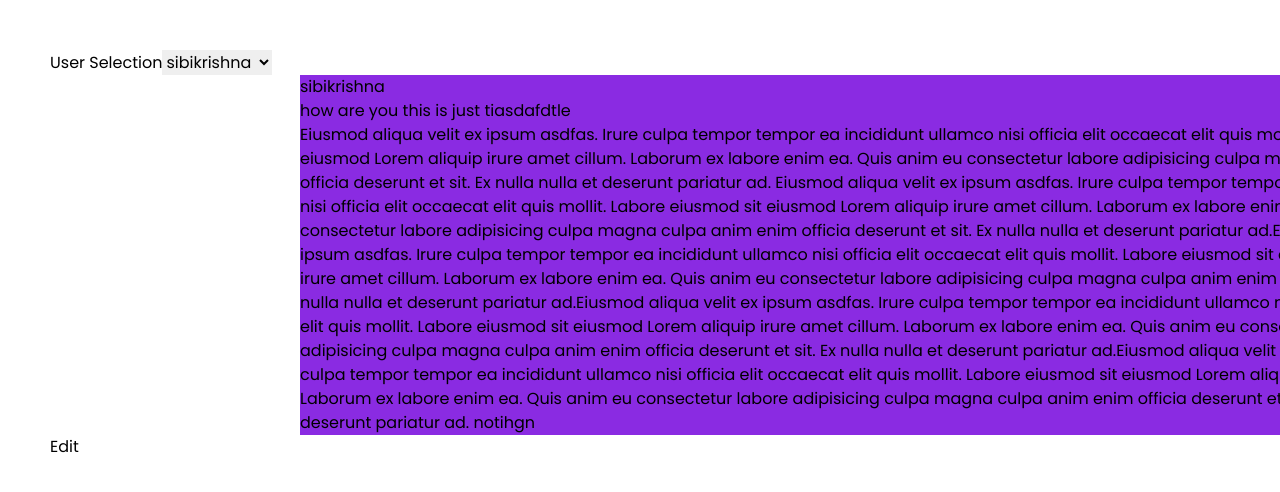
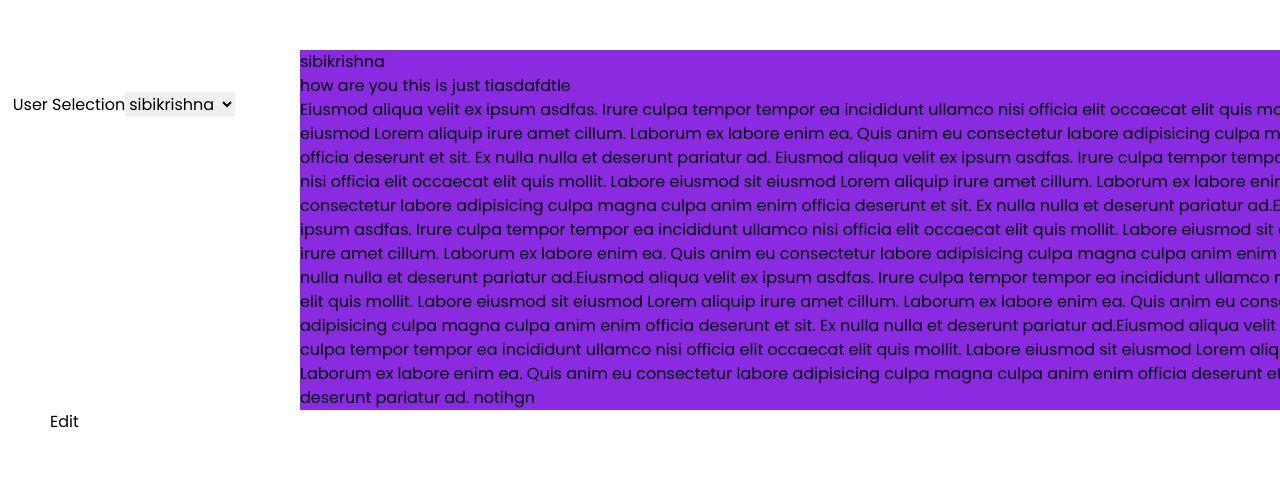
Before and after one commit to Yuslash/documentation-p1t2, a React (Vite) app: page /edit in a window 1280 px wide. Shown: the top 492 px of the page. Built offline with nearby package versions, Linux system fonts and the light colour scheme.

Commit message:
added the class for the dropdown to use it styles

```diff
--- a/src/Components/DropdownMenu.jsx
+++ b/src/Components/DropdownMenu.jsx
@@ -2,7 +2,7 @@ import React from 'react'
 
 const DropdownMenu = ({ blogs = [], selectedName, onSelect }) => {
     return (
-        <div className='p-4'>
+        <div className='drop-class p-4'>
             <label htmlFor='blog-select' className='block mb-2 text-white'>
                 User Selection
             </label>
```
